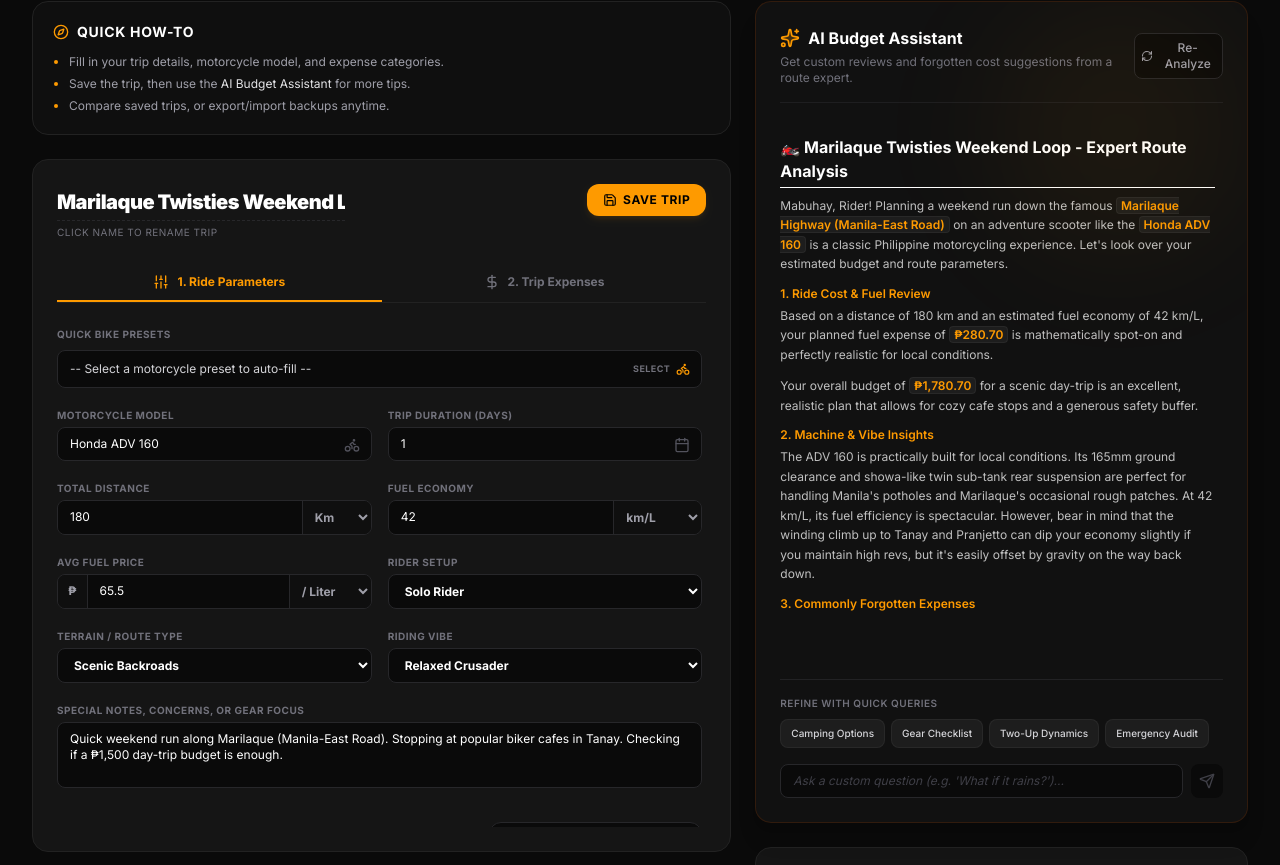
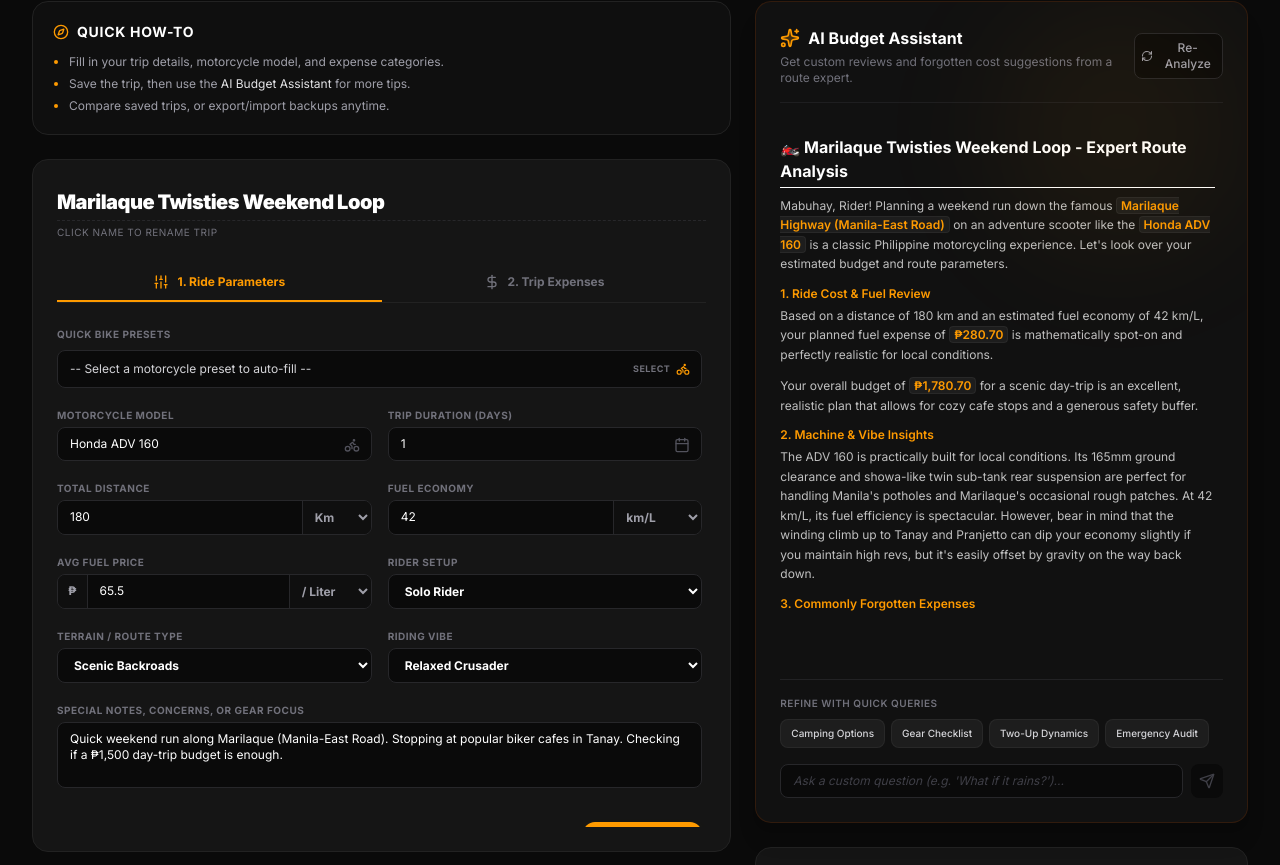
Before and after one commit to pjaganon/Graded-Mini-Project-4.2-AI-Powered-Web-Application, a React (Vite) app: page / in a window 1280 px wide. Shown: the part 155-1020 px from the top of the page. Built offline with nearby package versions, Linux system fonts and the light colour scheme.

Commit message:
Simplify trip form actions by replacing Continue with Save Trip.
Removes the redundant expenses shortcut and places Save Trip at the bottom of the parameters tab.

```diff
--- a/src/components/TripForm.tsx
+++ b/src/components/TripForm.tsx
@@ -5,7 +5,7 @@
 
 import React, { useState, useEffect } from "react";
 import { TripBudget, DistanceUnit, FuelEconomyUnit, FuelPriceUnit, PassengerMode, MOTORCYCLE_SUGGESTIONS, ROUTE_TYPES, RIDING_STYLES } from "../types";
-import { Bike, Navigation, DollarSign, Calendar, Landmark, Settings, Sliders, ChevronRight, Save, Compass } from "lucide-react";
+import { Bike, Navigation, DollarSign, Calendar, Landmark, Settings, Sliders, Save, Compass } from "lucide-react";
 
 interface TripFormProps {
   activeTrip: TripBudget;
@@ -129,8 +129,7 @@ export const TripForm: React.FC<TripFormProps> = ({ activeTrip, onChangeTrip, on
   return (
     <div id="trip-form-container" className="bg-[#151515] border border-[#222] p-6 rounded-2xl flex flex-col h-full">
       {/* Title block */}
-      <div className="flex justify-between items-start mb-6">
-        <div className="min-w-0">
+      <div className="mb-6">
         <input
           type="text"
           name="tripName"
@@ -140,14 +139,6 @@ export const TripForm: React.FC<TripFormProps> = ({ activeTrip, onChangeTrip, on
           className="text-xl font-black bg-transparent border-b border-dashed border-zinc-800 hover:border-zinc-700 focus:border-amber-500 text-white placeholder-zinc-600 py-1 focus:outline-none w-full font-sans tracking-tight"
         />
         <span className="text-[10px] text-zinc-500 mt-1 block uppercase tracking-wider">Click name to rename trip</span>
-        </div>
-        <button
-          onClick={onSaveTrip}
-          className="px-4 py-2 bg-amber-500 hover:bg-amber-600 text-black rounded-xl text-xs font-bold flex items-center gap-1.5 transition-all shadow-md shadow-amber-500/10 cursor-pointer uppercase tracking-wider"
-        >
-          <Save className="w-3.5 h-3.5" />
-          Save Trip
-        </button>
       </div>
 
       {/* Tabs */}
@@ -404,11 +395,11 @@ export const TripForm: React.FC<TripFormProps> = ({ activeTrip, onChangeTrip, on
             <div className="flex justify-end pt-2">
               <button
                 type="button"
-                onClick={() => setActiveTab("expenses")}
-                className="px-4 py-2 bg-[#0A0A0A] border border-zinc-800 hover:border-zinc-700 hover:bg-[#0F0F0F] text-zinc-300 rounded-xl text-xs font-bold flex items-center gap-1 cursor-pointer transition-all uppercase tracking-wider"
+                onClick={onSaveTrip}
+                className="px-4 py-2 bg-amber-500 hover:bg-amber-600 text-black rounded-xl text-xs font-bold flex items-center gap-1.5 transition-all shadow-md shadow-amber-500/10 cursor-pointer uppercase tracking-wider"
               >
-                Continue to Expenses
-                <ChevronRight className="w-3.5 h-3.5" />
+                <Save className="w-3.5 h-3.5" />
+                Save Trip
               </button>
             </div>
           </div>
```
Lines whose indentation alone changed are shown as unchanged.
